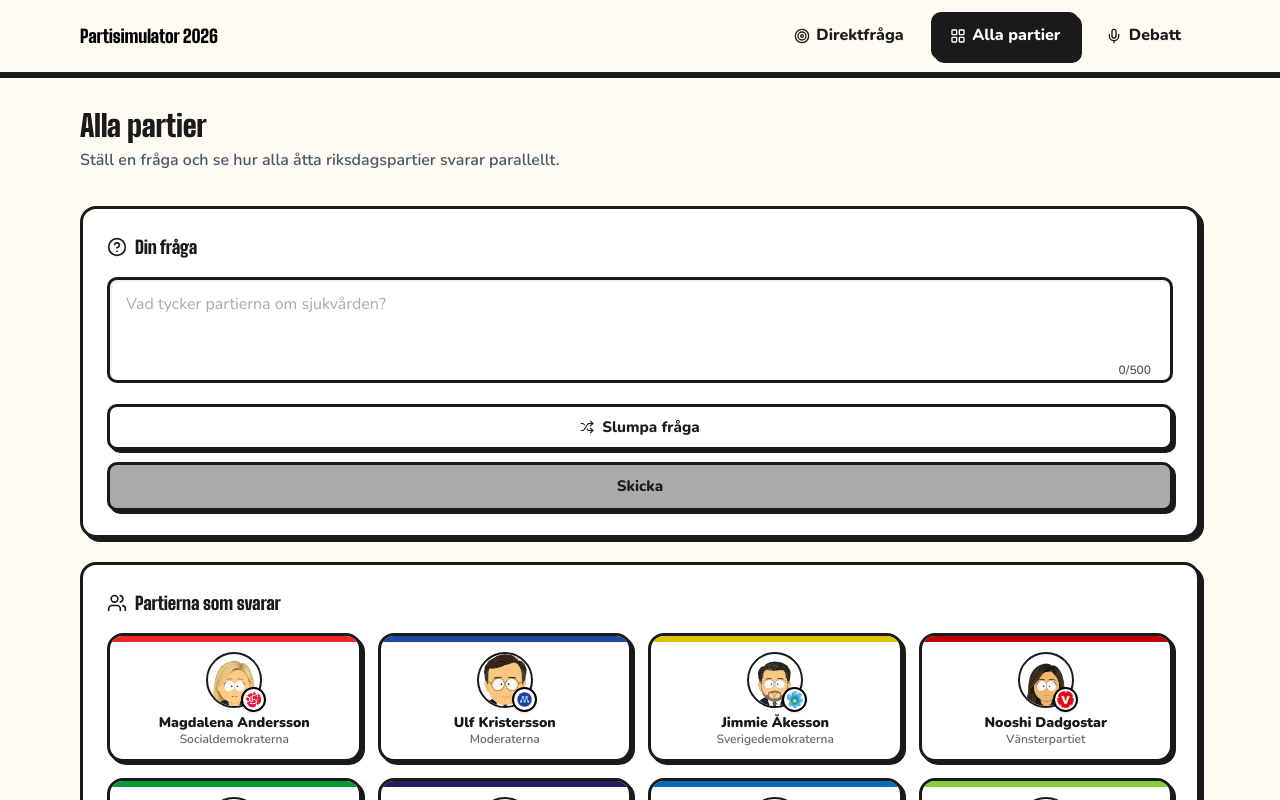
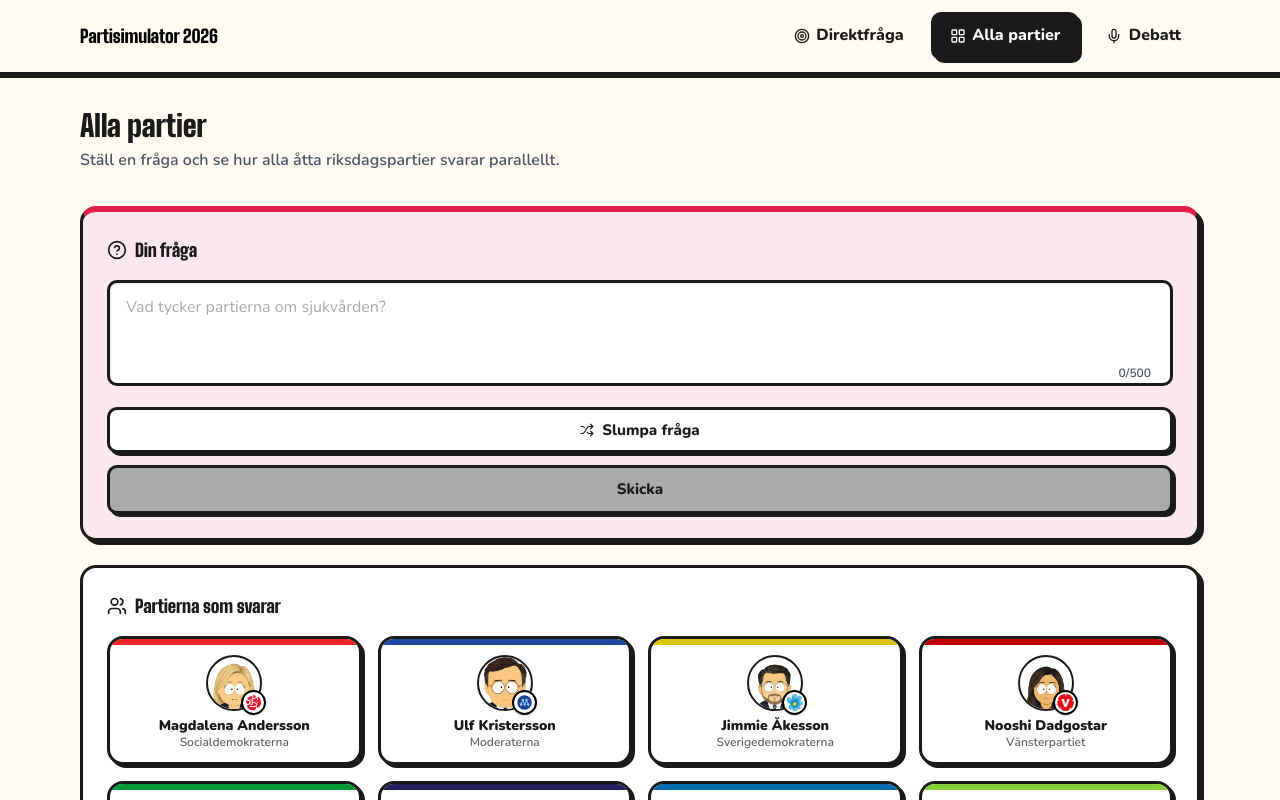
Before and after one commit to klingbladet/partisimulator, a Next.js app: page /alla-partier in a window 1280 px wide. Shown: the top 800 px of the page. Built offline with nearby package versions, Linux system fonts and the light colour scheme.

Commit message:
Add background color to start page ctas. Add :active class on menu. Clean up global CSS file

```diff
--- a/src/app/alla-partier/page.tsx
+++ b/src/app/alla-partier/page.tsx
@@ -11,6 +11,7 @@ import PartyPickerCard from "@/components/shared/party-picker-card";
 import QuestionInputCard from "@/components/shared/question-input-card";
 import SiteFooter from "@/components/shared/site-footer";
 import TypingDots from "@/components/shared/typing-dots";
+import { MODE_COLORS } from "@/lib/mode-colors";
 import { PARTIES } from "@/lib/parties";
 import type { Stance } from "@/lib/sources";
 import { streamAskAll } from "@/lib/stream-ask-all";
@@ -152,6 +153,7 @@ function GridContent() {
 
         {/* Question input */}
         <QuestionInputCard
+          accentColor={MODE_COLORS.allaPartier}
           buttonLabel="Skicka"
           className="mb-6"
           id="grid-question-input"
--- a/src/app/globals.css
+++ b/src/app/globals.css
@@ -272,7 +272,7 @@ body {
 .cartoon-input:focus {
   box-shadow:
     inset 2px 2px 0px rgba(0, 0, 0, 0.05),
-    0 0 0 3px rgba(0, 0, 0, 0.1);
+    0 0 0 3px var(--input-accent, rgba(0, 0, 0, 0.1));
 }
 
 .cartoon-input::placeholder {
--- a/src/app/page.tsx
+++ b/src/app/page.tsx
@@ -4,24 +4,25 @@ import AppNav from "@/components/shared/app-nav";
 import PageContainer from "@/components/shared/page-container";
 import PartyLauncher from "@/components/shared/party-launcher";
 import SiteFooter from "@/components/shared/site-footer";
+import { MODE_COLORS } from "@/lib/mode-colors";
 
 const MODES = [
   {
-    color: "#4f46e5",
+    color: MODE_COLORS.direktfraga,
     description: "Fråga ett enskilt parti hur de ställer sig i en eller flera frågor.",
     href: "/direktfraga",
     Icon: Target,
     title: "Direktfråga",
   },
   {
-    color: "#e11d48",
+    color: MODE_COLORS.allaPartier,
     description: "Ställ en fråga och se hur alla åtta riksdagspartierna svarar parallellt.",
     href: "/alla-partier",
     Icon: LayoutGrid,
     title: "Alla partier",
   },
   {
-    color: "#0d9488",
+    color: MODE_COLORS.debatt,
     description: "Välj partier och låt dem debattera – styr talarordningen själv eller kör automatiskt.",
     href: "/debatt",
     Icon: Mic,
--- a/src/components/chat/initial-question-form.tsx
+++ b/src/components/chat/initial-question-form.tsx
@@ -2,6 +2,7 @@
 
 import PartyPickerCard from "@/components/shared/party-picker-card";
 import QuestionInputCard from "@/components/shared/question-input-card";
+import { MODE_COLORS } from "@/lib/mode-colors";
 import type { PartyPersona } from "@/types/party";
 
 interface InitialQuestionFormProps {
@@ -26,6 +27,7 @@ export default function InitialQuestionForm({
   return (
     <div className="space-y-6">
       <QuestionInputCard
+        accentColor={MODE_COLORS.direktfraga}
         buttonLabel="Skicka"
         id="direct-question-input"
         isLoading={isLoading}
--- a/src/components/debate/debate-setup-panel.tsx
+++ b/src/components/debate/debate-setup-panel.tsx
@@ -5,6 +5,7 @@ import CountedTextarea from "@/components/shared/counted-textarea";
 import InputStack from "@/components/shared/input-stack";
 import PartyPickerCard from "@/components/shared/party-picker-card";
 import { getRandomExampleQuestion } from "@/lib/example-questions";
+import { MODE_COLORS } from "@/lib/mode-colors";
 import type { PartyPersona } from "@/types/party";
 
 interface DebateSetupPanelProps {
@@ -28,7 +29,14 @@ export default function DebateSetupPanel({
   return (
     <div className="space-y-6">
       {/* Topic input */}
-      <section className="cartoon-card p-6">
+      <section
+        className="cartoon-card p-6"
+        style={{
+          backgroundColor: `color-mix(in srgb, ${MODE_COLORS.debatt} 10%, white)`,
+          borderTopColor: MODE_COLORS.debatt,
+          borderTopWidth: "6px",
+        }}
+      >
         <h2 className="mb-4 flex items-center gap-2 font-black text-lg" id="debate-topic-heading">
           <MessageSquare aria-hidden="true" className="h-5 w-5" />
           <span>Ämne</span>
@@ -36,6 +44,7 @@ export default function DebateSetupPanel({
 
         <InputStack>
           <CountedTextarea
+            accentColor={MODE_COLORS.debatt}
             id="debate-topic-input"
             labelledBy="debate-topic-heading"
             maxLength={500}
--- a/src/components/shared/counted-textarea.tsx
+++ b/src/components/shared/counted-textarea.tsx
@@ -11,6 +11,8 @@ interface CountedTextareaProps {
   id: string;
   /** id of the visible heading that labels this field, so the accessible name matches on-screen text. */
   labelledBy: string;
+  /** Tints the focus ring to match the current page's mode color; falls back to the default dark ring when unset. */
+  accentColor?: string;
 }
 
 export default function CountedTextarea({
@@ -23,12 +25,13 @@ export default function CountedTextarea({
   rows = 3,
   id,
   labelledBy,
+  accentColor,
 }: CountedTextareaProps): React.JSX.Element {
   const charCount = value.length;
   const isNearLimit = charCount > maxLength * 0.8;
 
   return (
-    <div className="relative">
+    <div className="relative" style={{ "--input-accent": accentColor } as React.CSSProperties}>
       <textarea
         aria-labelledby={labelledBy}
         className="cartoon-input pb-7"
--- a/src/components/shared/question-input-card.tsx
+++ b/src/components/shared/question-input-card.tsx
@@ -17,9 +17,21 @@ export default function QuestionInputCard({
   ...questionInputProps
 }: QuestionInputCardProps): React.JSX.Element {
   const headingId = `${id}-heading`;
+  const { accentColor } = questionInputProps;
 
   return (
-    <section className={clsx("cartoon-card p-6", className)}>
+    <section
+      className={clsx("cartoon-card p-6", className)}
+      style={
+        accentColor
+          ? {
+              backgroundColor: `color-mix(in srgb, ${accentColor} 10%, white)`,
+              borderTopColor: accentColor,
+              borderTopWidth: "6px",
+            }
+          : undefined
+      }
+    >
       <h2 className="mb-4 flex items-center gap-2 font-black text-lg" id={headingId}>
         <HelpCircle aria-hidden="true" className="h-5 w-5" />
         <span>Din fråga</span>
--- a/src/components/shared/question-input.tsx
+++ b/src/components/shared/question-input.tsx
@@ -21,6 +21,8 @@ interface QuestionInputProps {
   id?: string;
   /** id of the visible heading that labels the textarea. */
   labelId: string;
+  /** Tints the textarea's focus ring to match the current page's mode color. */
+  accentColor?: string;
 }
 
 export default function QuestionInput({
@@ -36,6 +38,7 @@ export default function QuestionInput({
   buttonLabel = "Fråga!",
   id = "question-input",
   labelId,
+  accentColor,
 }: QuestionInputProps): React.JSX.Element {
   const handleKeyDown = (event: React.KeyboardEvent<HTMLTextAreaElement>): void => {
     if (event.key === "Enter" && !event.shiftKey && !disabled && !submitDisabled && !isLoading && value.trim()) {
@@ -47,6 +50,7 @@ export default function QuestionInput({
   return (
     <InputStack>
       <CountedTextarea
+        accentColor={accentColor}
         disabled={disabled || isLoading}
         id={id}
         labelledBy={labelId}
--- /dev/null
+++ b/src/lib/mode-colors.ts
@@ -0,0 +1,6 @@
+/** Accent color per app mode, shared between the homepage mode cards and each mode's own input area. */
+export const MODE_COLORS = {
+  allaPartier: "#e11d48",
+  debatt: "#0d9488",
+  direktfraga: "#4f46e5",
+} as const;
```
Also changed, not shown: 1 other file (tests, documents, lock files or other folders).
